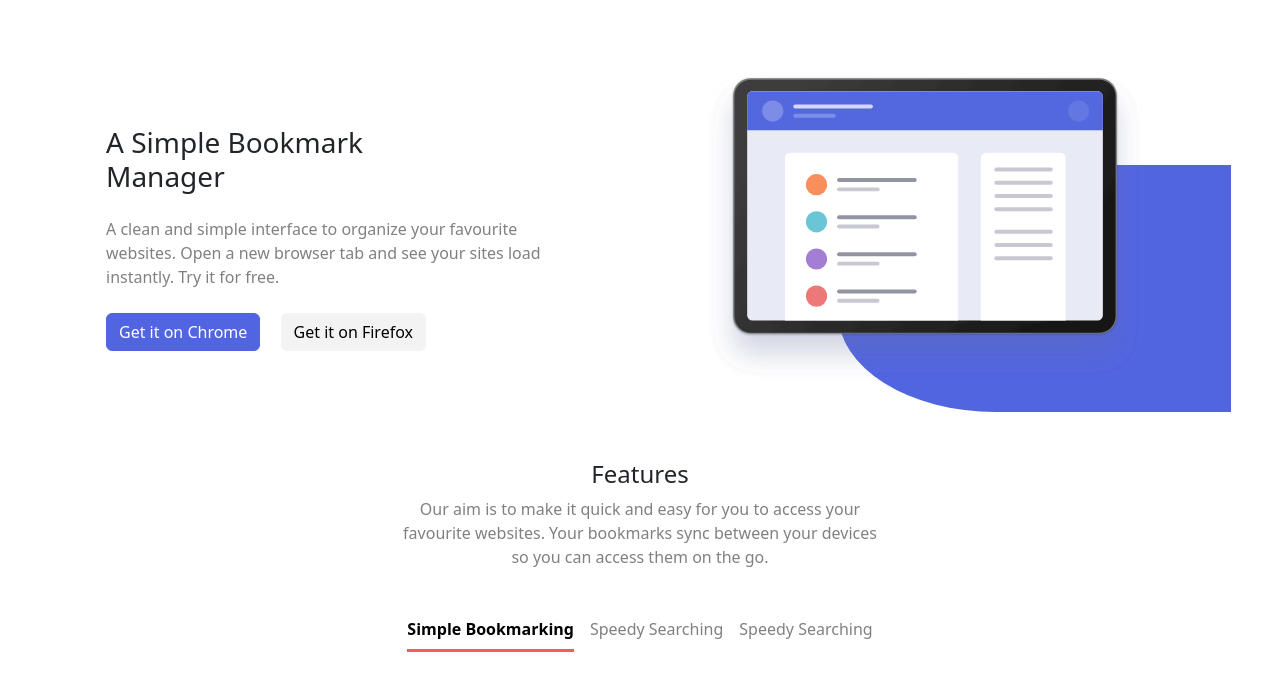
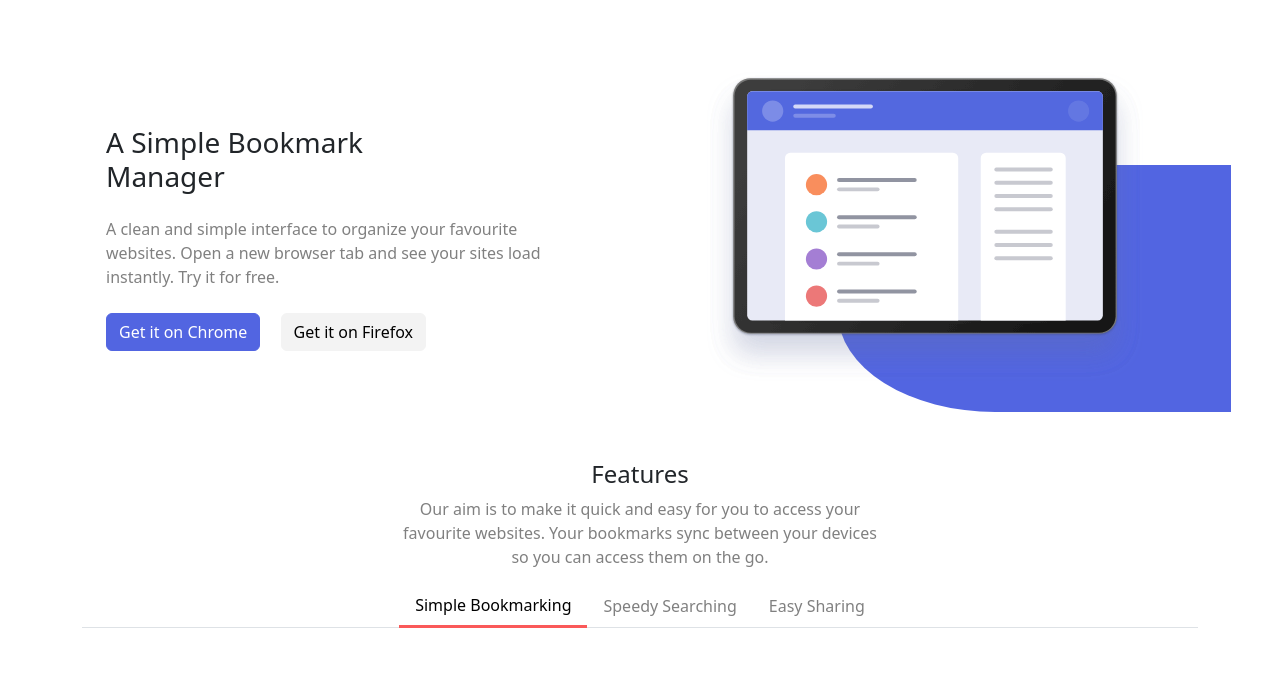
Before and after one commit to ClaudiaAmprimo/Sprint_1_2, a website: page index.html in a window 1280 px wide. Shown: the part 63-736 px from the top of the page. Drawn offline with nearby package versions, Linux system fonts and the light colour scheme.

Commit message:
fix tab component

```diff
--- a/index.html
+++ b/index.html
@@ -61,17 +61,18 @@
         </p>
       </div>
     </div>
-    <ul class="nav nav-underline justify-content-center mt-4">
-      <li class="nav-item">
-        <a class="nav-link active" aria-current="page" href="#">Simple Bookmarking</a>
-      </li>
-      <li class="nav-item">
-        <a class="nav-link" href="#">Speedy Searching</a>
-      </li>
-      <li class="nav-item">
-        <a class="nav-link" href="#">Speedy Searching</a>
-      </li>
-    </ul>
+    <nav>
+      <div class="nav nav-tabs justify-content-center" id="nav-tab" role="tablist">
+        <button class="nav-link active" id="nav-home-tab" data-bs-toggle="tab" data-bs-target="#nav-home" type="button" role="tab" aria-controls="nav-home" aria-selected="true">Simple Bookmarking</button>
+        <button class="nav-link" id="nav-profile-tab" data-bs-toggle="tab" data-bs-target="#nav-profile" type="button" role="tab" aria-controls="nav-profile" aria-selected="false">Speedy Searching</button>
+        <button class="nav-link" id="nav-contact-tab" data-bs-toggle="tab" data-bs-target="#nav-contact" type="button" role="tab" aria-controls="nav-contact" aria-selected="false">Easy Sharing</button>
+      </div>
+    </nav>
+    <div class="tab-content" id="nav-tabContent">
+      <div class="tab-pane fade show active" id="nav-home" role="tabpanel" aria-labelledby="nav-home-tab" tabindex="0"></div>
+      <div class="tab-pane fade" id="nav-profile" role="tabpanel" aria-labelledby="nav-profile-tab" tabindex="0"></div>
+      <div class="tab-pane fade" id="nav-contact" role="tabpanel" aria-labelledby="nav-contact-tab" tabindex="0"></div>
+    </div>
     <div class="container">
       <div class="row align-items-center justify-content-center mt-4">
         <div class="col-md-6 d-flex justify-content-center position-relative">
--- a/styles.scss
+++ b/styles.scss
@@ -72,16 +72,19 @@ width: 60%;
 .btn-single-line{
   white-space: nowrap;
 }
-.nav-underline .nav-link{
-  color: grey;
+.nav-tabs .nav-link.active{
+  border-bottom: 3px solid $secondary;
+  border-top: none;
+  border-left: none;
+  border-right: none;
 }
-.nav-underline .nav-link.active{
-  color: black;
-  border-bottom: 3px solid $secondary;
+.nav-tabs .nav-link{
+  border-top: none;
+  border-left: none;
+  border-right: none;
+  color: gray;
 }
-.nav-underline .nav-link:hover {
-  border-bottom: 3px solid $secondary;
-}
+
 #navbar-bottom{
   background-color: black;
   a.nav-link{
@@ -91,7 +94,6 @@ width: 60%;
   img{
     vertical-align: middle;
   }
-
 }
 #exampleInputEmail1{
   width: 40%;
@@ -99,7 +101,6 @@ width: 60%;
 .footer-p{
   color:white;
 }
-
 
 @media (max-width: 768px) {
   #accordionFlushExample{
```
Also changed, not shown: styles.css, 1 other file.
